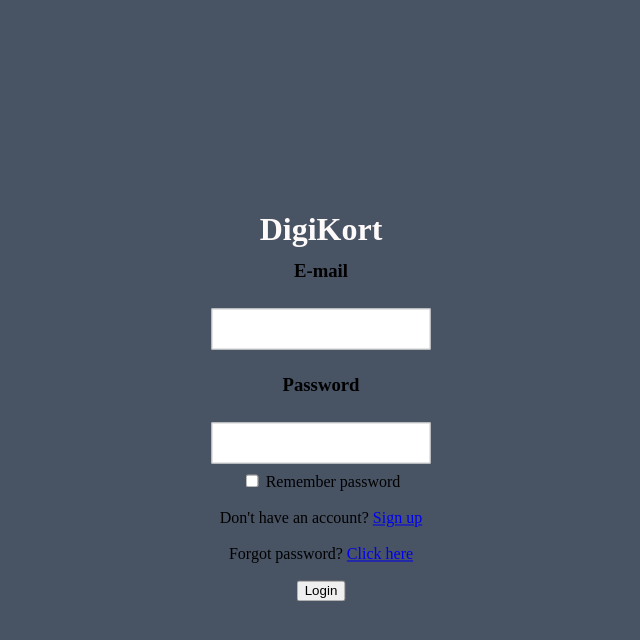
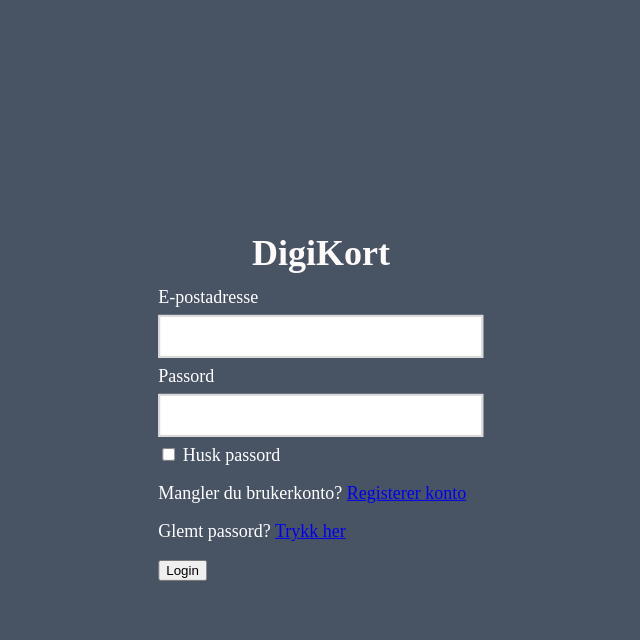
Before and after one commit to vikhok/digikort, a PHP site: page /pages/login.php in a window 1280 px wide. Shown: the top 640 px of the page, without its empty margins (319-959 px from the left). Run offline with PHP 8.4, Linux system fonts and the light colour scheme.

Commit message:
Added labels and changed language to norwegian

```diff
--- a/pages/login.php
+++ b/pages/login.php
@@ -18,26 +18,26 @@
             </div>
 
             <div class="email-form">
-                <h3>E-mail</h3>
+                <label>E-postadresse</label>
                 <input type="text" class="form-control" required>
             </div>
 
             <div class="password-form">
-                <h3>Password</h3>
+                <label>Passord</label>
                 <input type="password" class="form-control" required>
             </div>
 
             <div class="remember-password-checkbox">
                 <input type="checkbox" id="remember-password" name="remember-password">
-                <label for="husk-passord">Remember password</label>
+                <label for="husk-passord">Husk passord</label>
             </div>
 
             <div class="signup-form">
-                <p>Don't have an account? <a href="#">Sign up</a></p>
+                <p>Mangler du brukerkonto? <a href="#">Registerer konto</a></p>
             </div>
 
             <div class="forgot-password-form">
-                <p>Forgot password? <a href="#">Click here</a></p>
+                <p>Glemt passord? <a href="#">Trykk her</a></p>
             </div>
 
             <input type="submit" class="btn" value="Login">
--- a/pages/styling/styles.css
+++ b/pages/styling/styles.css
@@ -8,15 +8,10 @@ body {
 .digikort-heading{
     text-align: center;
     color: snow;
-    font-family: 'Times New Roman', Times, serif;
 }
 
-.email-form {
-    position: relative;
-}
-
-.login-form{
-
+.login-container {
+    text-align: left;
 }
 
 input[type=text], input[type=password] {
@@ -24,12 +19,18 @@ input[type=text], input[type=password] {
     padding: 12px 20px;
     margin: 8px 0;
     display: inline-block;
-    border: 1px solid #ccc;
+    border: 2px solid #D9D9D9;
     box-sizing: border-box;
   }
 
 form {
     position: absolute;
+    text-shadow: 5px;
+    color: #FFFFFF;
+    font-family: 'Verdana, Geneva, Tahoma, sans-serif';
+    font-style: normal;
+    font-weight: 500;
+    font-size: 18px;
     top: 50%;
     left: 50%;
     transform: translate(-50%, -50%);
```
